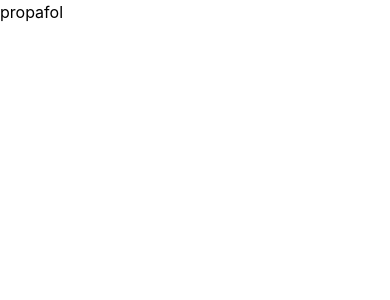
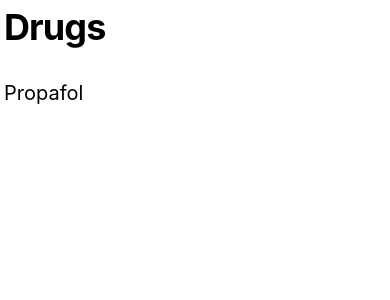
Before and after one commit to ByronGuina/drugly, a Next.js app: page / in a window 390 px wide. Shown: the top 300 px of the page. Built offline with nearby package versions, Linux system fonts and the light colour scheme.

Commit message:
Initial home page mobile layout

```diff
--- a/pages/index.tsx
+++ b/pages/index.tsx
@@ -1,6 +1,12 @@
 import * as React from 'react'
 import { formulas } from '@formulas/root'
 import Link from 'next/link'
+
+const sentenceCase = (str: string) => {
+    if (!str) return false
+
+    return str.replace(/\w\S*/g, txt => txt.charAt(0).toUpperCase() + txt.substr(1).toLowerCase())
+}
 
 // TODO:
 // Create route for each drug statically
@@ -22,10 +28,16 @@ import Link from 'next/link'
 const IndexPage = () => {
     const drugs = Object.keys(formulas).map(drug => (
         <Link href={`/drugs/${drug}`} key={drug}>
-            <a>{drug}</a>
+            <a className="text-xl py-2 px-1">{sentenceCase(drug)}</a>
         </Link>
     ))
-    return <div>{drugs}</div>
+
+    return (
+        <main>
+            <h1 className="px-1 mb-4 text-4xl font-bold tracking-tight">Drugs</h1>
+            <div className="w-full flex flex-col">{drugs}</div>
+        </main>
+    )
 }
 
 export default IndexPage
--- a/styles/base.css
+++ b/styles/base.css
@@ -11,6 +11,10 @@ html {
     @apply bg-byron-background;
     @apply text-byron-text;
 
+    max-width: 70ch;
+    padding: 1ch;
+    margin: auto;
+
     text-rendering: optimizeLegibility;
     -webkit-font-smoothing: antialiased;
     -moz-osx-font-smoothing: grayscale;
```
